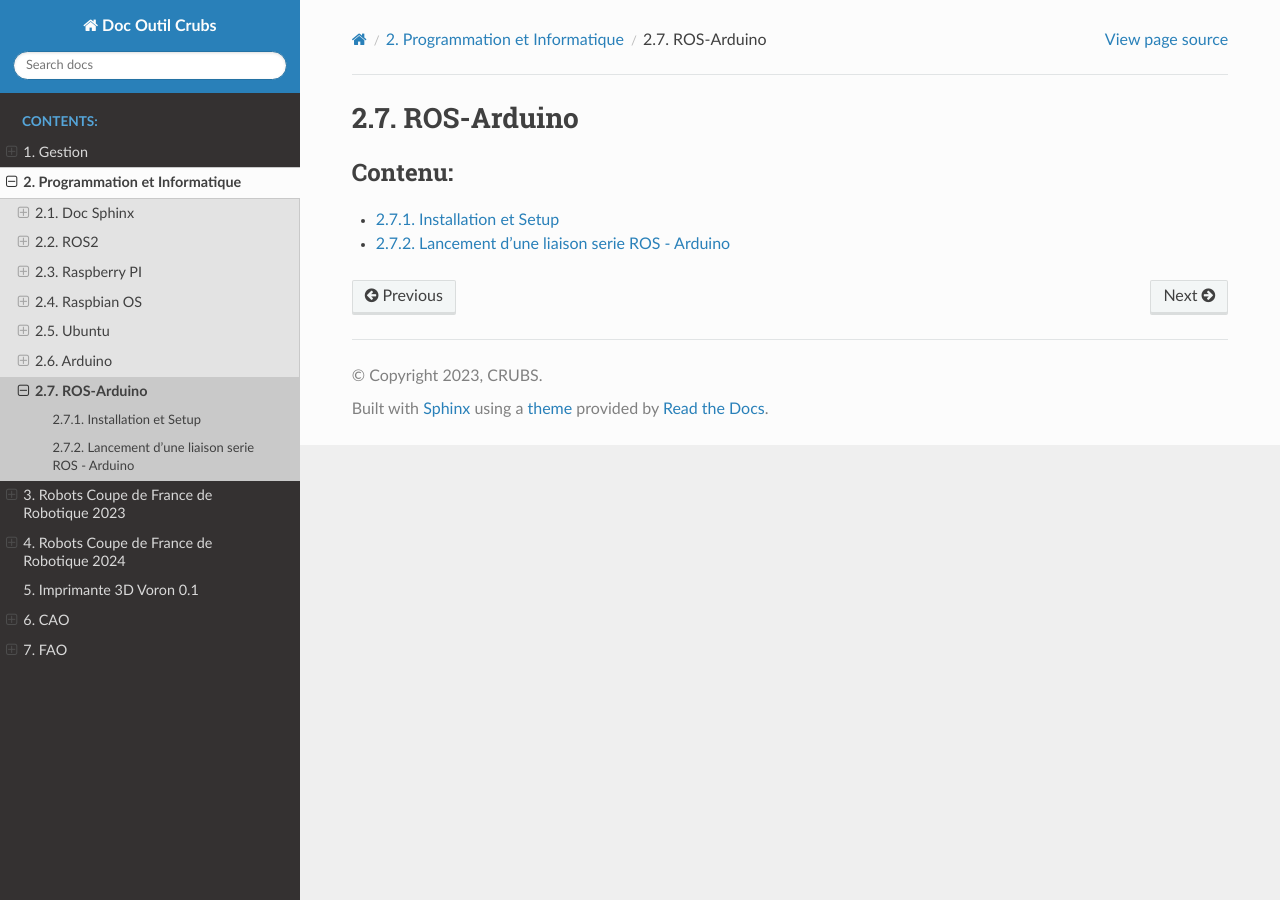
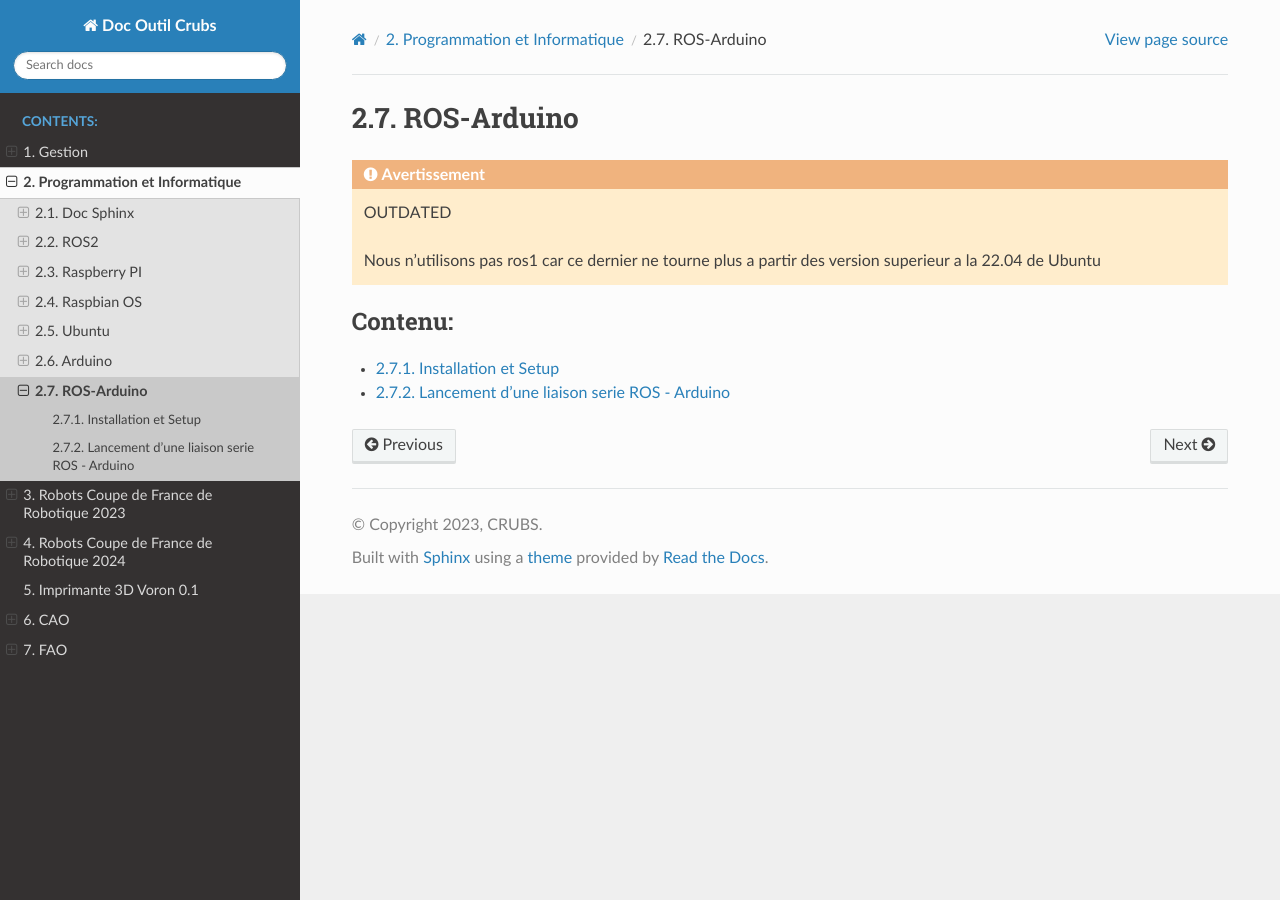
Before and after one commit to CRUBS/Documentation, a Sphinx documentation site: the page built from docs/source/Informatique_Programmation/Tree-ROS_Arduino.rst, in a window 1280 px wide. Built offline with Sphinx 7.4.7 and the Read the Docs theme 2.0.0, drawn with Linux system fonts in a browser that asks for light colours; pages that are not in the unit, such as notebooks, are missing from menus.

Commit message:
reperation bugs

```diff
--- a/docs/source/Informatique_Programmation/ROS_Arduino.rst
+++ b/docs/source/Informatique_Programmation/ROS_Arduino.rst
@@ -1,4 +1,4 @@
-.. warning:
+.. warning::
 
 	OUTDATED
 
--- a/docs/source/Informatique_Programmation/Raspberry_Pi.rst
+++ b/docs/source/Informatique_Programmation/Raspberry_Pi.rst
@@ -8,7 +8,7 @@ Les Raspberry Pi sont des "mini-ordinateurs". Ces derniers peuvent recevoir diff
 Ci-dessous une photo d'une Raspberry Pi 3.
 
 .. image:: images/raspi/raspi3.png
-	:scale: 75 %
+	:scale: 40 %
 	:align: center
 
 Demarage
--- a/docs/source/Informatique_Programmation/Raspbian.rst
+++ b/docs/source/Informatique_Programmation/Raspbian.rst
@@ -33,7 +33,9 @@ Nous devons maintenant activer le service SSH. Si cela n'est pas déjà fait, re
 
 Vous arrivez sur une nouvelle interface, vous pouvez naviguer avec les touches flèches et entrer.
 Interface Options > SSH, on vous demande ensuite si vous voulez activer le SSH, choisissez évidemment **OUI** puis **Ok**. Vous pourrez quitter la fenêtre avec Echap.
+
 .. image:: images/raspbian/raspi_config.png
+
 	:scale: 75 %
 	:align: center
 
--- a/docs/source/Informatique_Programmation/Tree-ROS_Arduino.rst
+++ b/docs/source/Informatique_Programmation/Tree-ROS_Arduino.rst
@@ -1,7 +1,7 @@
 ROS-Arduino
 ===========
 
-.. warning:
+.. warning::
 
    OUTDATED
 
```
Also changed, not shown: docs/source/Gestion/Partenariat_et_Subvention.rst (+7 -4 lines).
